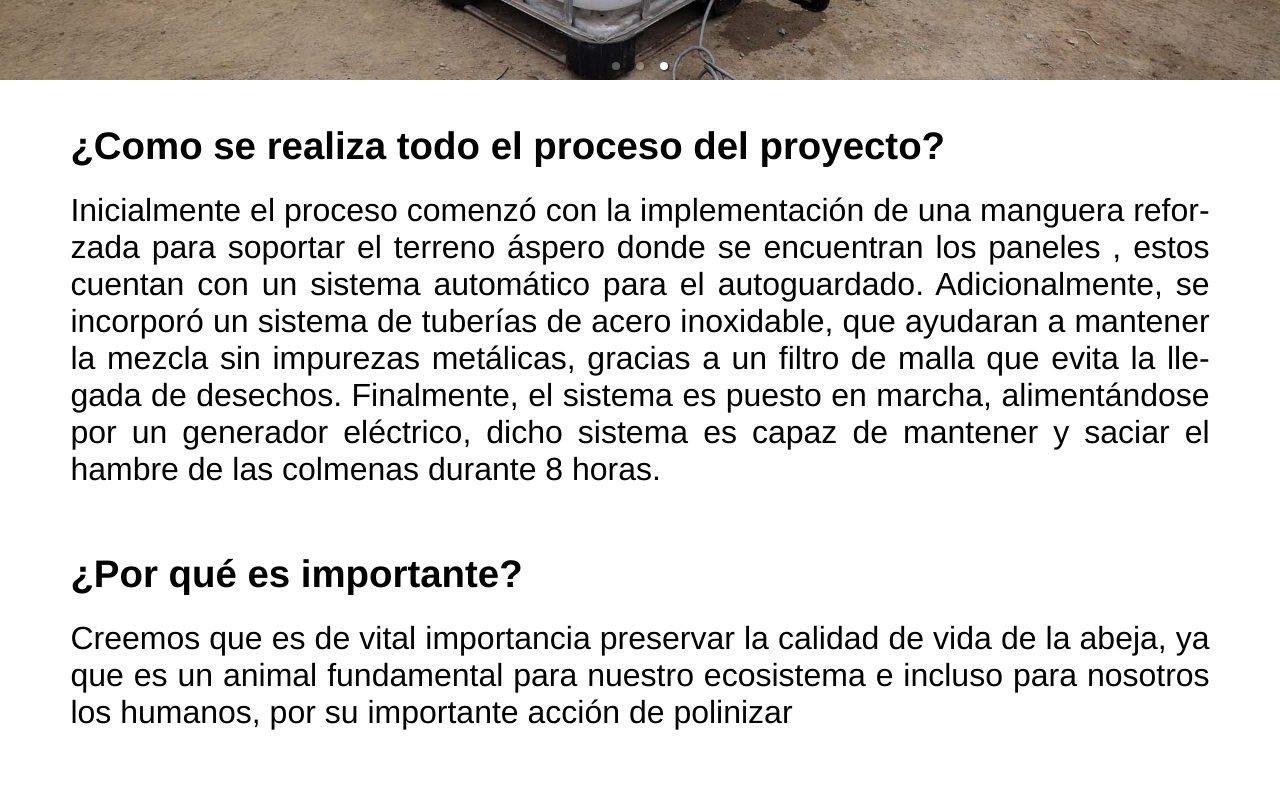
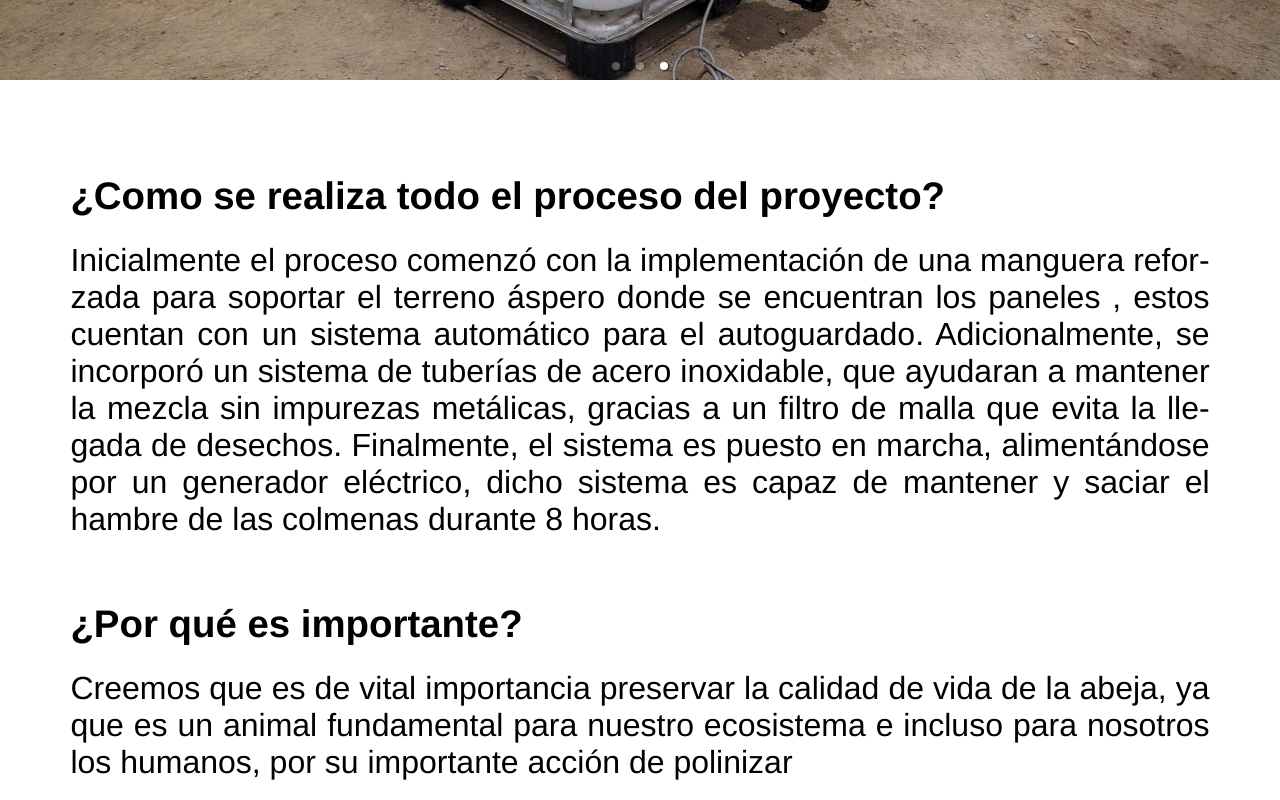
Before and after one commit to Ecreea-Company/ecreea-web-corp-frontend, a Next.js app: page /eventos/beesply in a window 1280 px wide. Shown: the part 2240-3040 px from the top of the page. Built offline with nearby package versions, Linux system fonts and the light colour scheme; no server answers.

Commit message:
refactor: margin page beesply

```diff
--- a/styles/pages/eventos/Beesply.module.scss
+++ b/styles/pages/eventos/Beesply.module.scss
@@ -71,9 +71,7 @@
   display: flex;
   justify-content: center;
   flex-direction: column;
-  margin-left: clamp(2rem,5.5vw,5.5rem);
-  margin-right: clamp(2rem,5.5vw,5.5rem);
-  margin-bottom: clamp(2rem,5.5vw,5.5rem);;
+  margin: clamp(2rem,5.5vw,5.5rem);
   gap: clamp(4rem,7vw,7rem);
 
   .Container {
```
